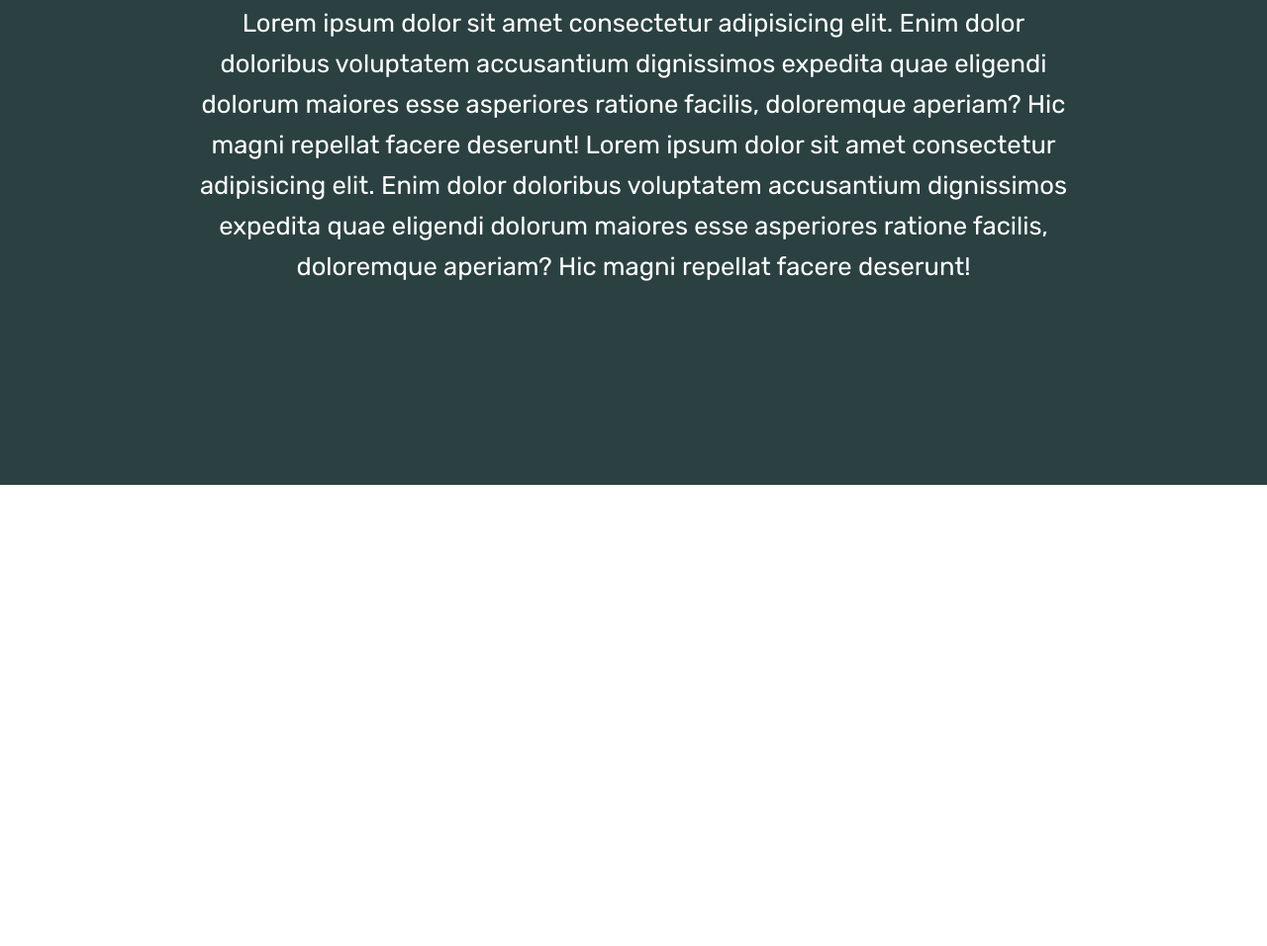
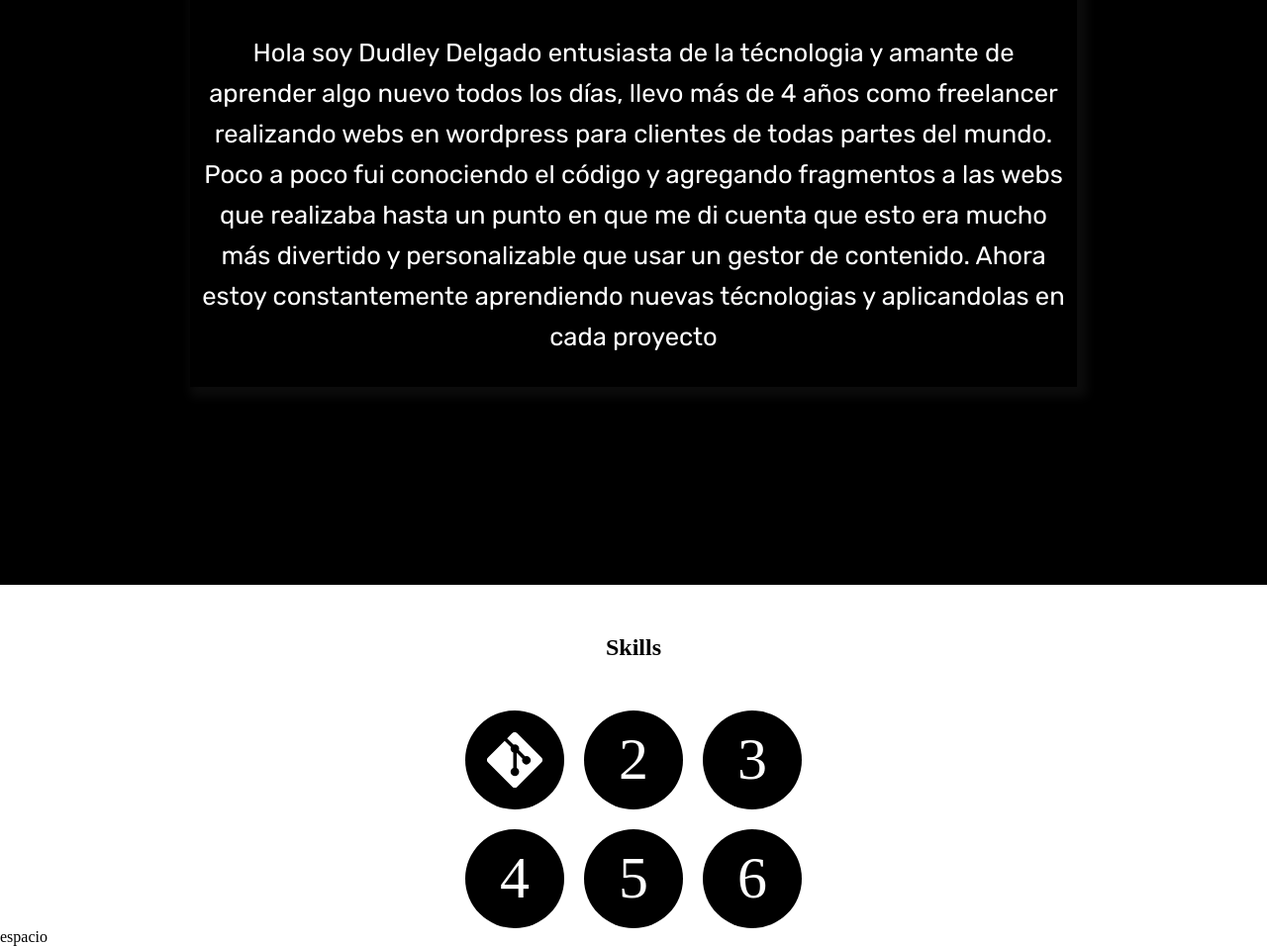
Before and after one commit to Arturodelgado0412/portfolio, a plain HTML site: page index.html in a window 1280 px wide. Shown: the part 1094-2050 px from the top of the page at 99% size. Before the commit the page ends 1584 px from the top, so only its background shows below. Drawn offline with Linux system fonts and the light colour scheme.

Commit message:
features in portfolio

```diff
--- a/index.html
+++ b/index.html
@@ -94,10 +94,24 @@
     <section class="my-history">
         <div class="text-my-history">
             <h2>Acerca de mi</h2>
-            <p>Lorem ipsum dolor sit amet consectetur adipisicing elit. Enim dolor doloribus voluptatem accusantium dignissimos expedita quae eligendi dolorum maiores esse asperiores ratione facilis, doloremque aperiam? Hic magni repellat facere deserunt! Lorem ipsum dolor sit amet consectetur adipisicing elit. Enim dolor doloribus voluptatem accusantium dignissimos expedita quae eligendi dolorum maiores esse asperiores ratione facilis, doloremque aperiam? Hic magni repellat facere deserunt!</p>
+            <p>Hola soy Dudley Delgado entusiasta de la técnologia y amante de aprender algo nuevo todos los días, llevo más de 4 años como freelancer realizando webs en wordpress para clientes de todas partes del mundo. Poco a poco fui conociendo el código y agregando fragmentos a las webs que realizaba hasta un punto en que me di cuenta que esto era mucho más divertido y personalizable que usar un gestor de contenido. Ahora estoy constantemente aprendiendo nuevas técnologias y aplicandolas en cada proyecto</p>
         </div>
+        <!-- <span class="huevo"></span> -->
     </section>
-
+    <h2 class="skills">Skills</h2>
+        <div class="container-projects">
+            <div class="child-projects">
+                <svg xmlns="http://www.w3.org/2000/svg" width="56" height="56" fill="currentColor" class="tecnologies-skills" viewBox="0 0 16 16"> <path d="M15.698 7.287 8.712.302a1.03 1.03 0 0 0-1.457 0l-1.45 1.45 1.84 1.84a1.223 1.223 0 0 1 1.55 1.56l1.773 1.774a1.224 1.224 0 0 1 1.267 2.025 1.226 1.226 0 0 1-2.002-1.334L8.58 5.963v4.353a1.226 1.226 0 1 1-1.008-.036V5.887a1.226 1.226 0 0 1-.666-1.608L5.093 2.465l-4.79 4.79a1.03 1.03 0 0 0 0 1.457l6.986 6.986a1.03 1.03 0 0 0 1.457 0l6.953-6.953a1.031 1.031 0 0 0 0-1.457"/> </svg>
+            </div>
+            <div class="child-projects">
+                2
+            </div>
+            <div class="child-projects">3</div>
+            <div class="child-projects">4</div>
+            <div class="child-projects">5</div>
+            <div class="child-projects">6</div>
+        </div>
+        <p>espacio</p>
     <script src="./main.js"></script>
 </body>
 </html>
--- a/style.css
+++ b/style.css
@@ -341,13 +341,15 @@
         display: flex;
         justify-content: center;
         text-align: center;
-        background-color: var(--color3);
+        background-color: var(--black);
         padding: 200px 0;
         color: white;
        }
 
        .text-my-history {
         width: 70%;
+        padding: 30px 12px;
+        box-shadow: 5px 5px 10px 5px #0c0c0c;
        }
 
        .text-my-history h2{
@@ -362,6 +364,48 @@
         line-height: 1.6;
        }
 
+/*        .huevo {
+        width: 250px;
+        height: 200px;
+        position: absolute;
+        top: 950px;
+        right: 20px;
+        background-color: var(--white);
+        border-radius: 25% 75% 38% 62% / 28% 44% 56% 72% ;
+       } */
+
+       /*Section projects*/
+
+
+       .skills {
+        text-align: center;
+        margin-top: 50px;
+       }
+
+       div.container-projects{
+        margin-top: 50px;
+        display: grid;
+        gap: 20px;
+        grid-template-columns: repeat(3, auto);
+        justify-content: center;
+       }
+
+       .child-projects {
+        color: var(--white);
+        background-color: var(--black);
+        width: 100px;
+        height: 100px;
+        border-radius: 50%;
+        display: flex;
+        justify-content: center;
+        align-items: center;
+        font-size: 60px;
+       }
+
+       .child-projects:hover{
+        background-color: #7360ff;
+        transition: all 0.3s ease-in-out;
+       }
 
 
        @media (max-width: 998px) {
@@ -426,7 +470,7 @@
          .my-history{
           display: flex;
           justify-content: center;
-          background-color: var(--color3);
+          background-color: var(--black);
           padding: 100px 0;
           color: white;
          }
```
